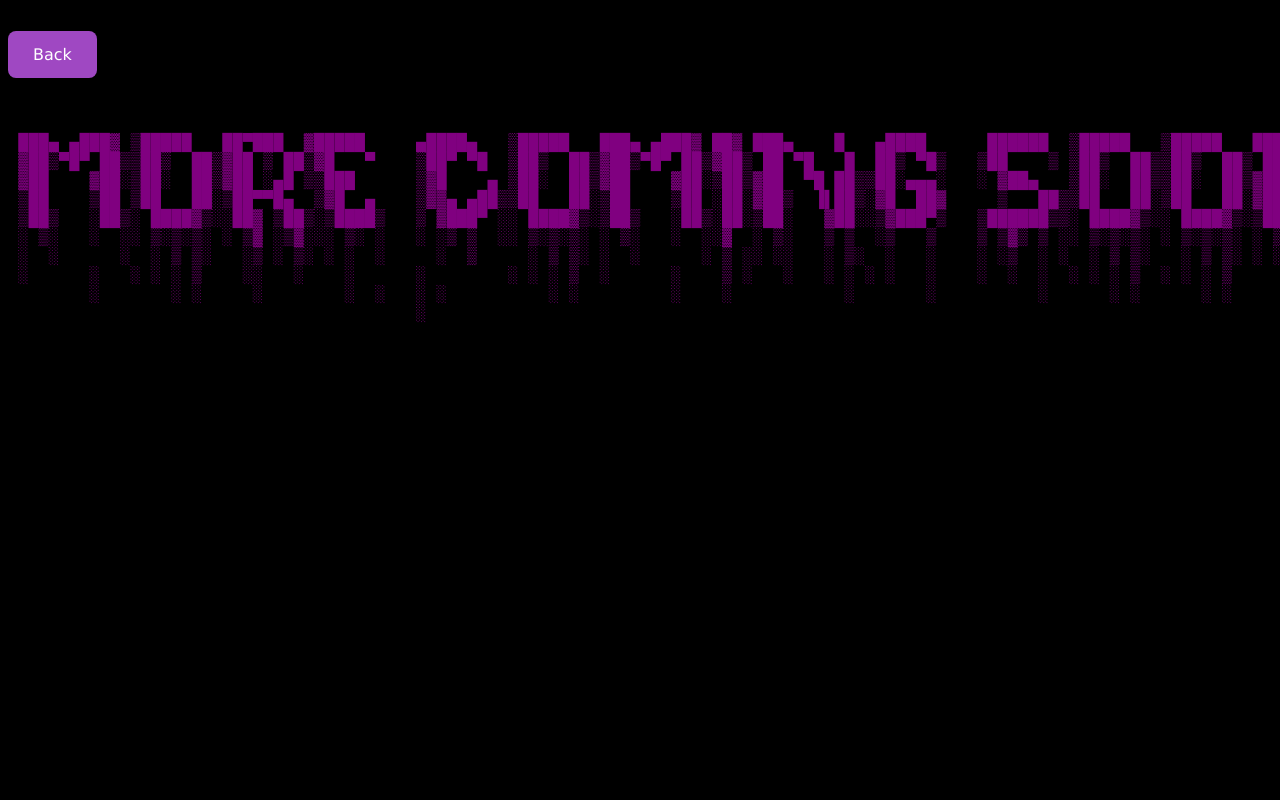
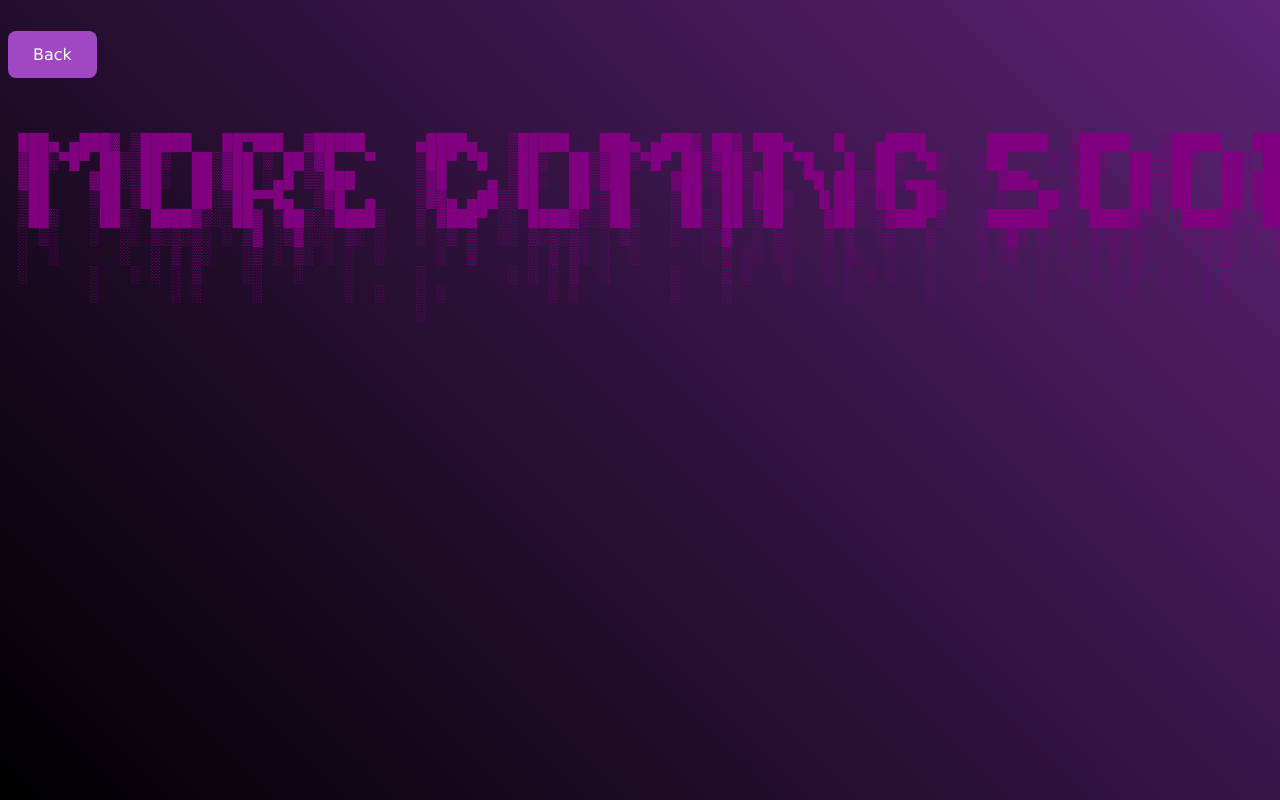
Before and after one commit to ixl-math/ixl, a plain HTML site: page !.html in a window 1280 px wide. Shown: the top 800 px of the page. Drawn offline with Linux system fonts and the light colour scheme.

Commit message:
Update styles.css

```diff
--- a/styles.css
+++ b/styles.css
@@ -1,5 +1,6 @@
 body{
     background-color: black ;
+    background: linear-gradient(45deg, #000000, #5c2275);
    background-repeat: no-repeat;
    background-attachment: fixed;
    background-size: 100% 100%;
```
